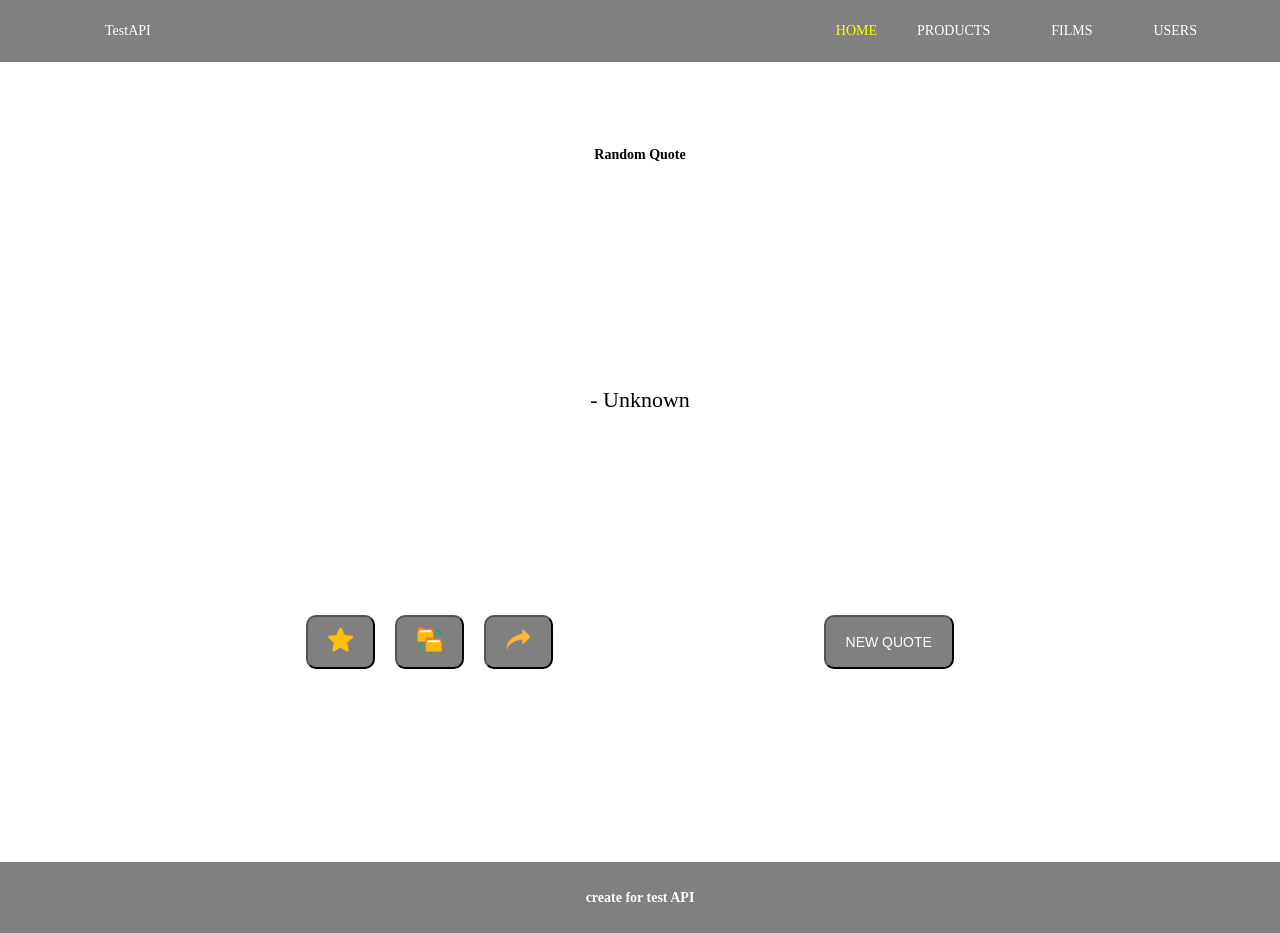
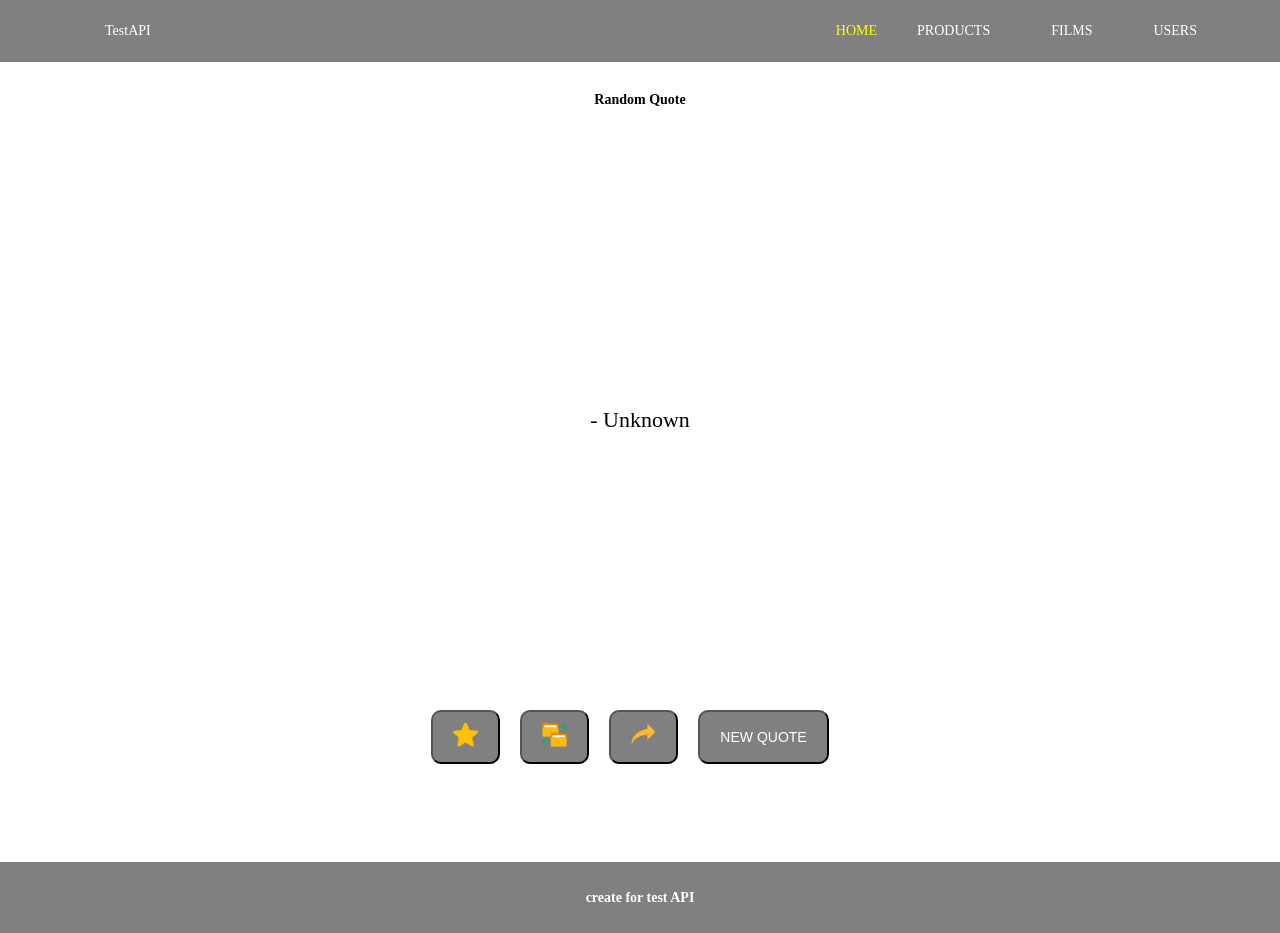
Before and after one commit to onikaChorba/testAPI, a Next.js app: page / in a window 1280 px wide. Built offline with nearby package versions, Linux system fonts and the light colour scheme.

Commit message:
feat: add redux in quote block, create action and slice quote

```diff
--- a/components/Quotes/Quotes.tsx
+++ b/components/Quotes/Quotes.tsx
@@ -1,70 +1,18 @@
 import Head from "next/head";
 import QuotesBlock from "../QuotesBlock/QuotesBlock";
-import React, { useState, useEffect } from "react";
+import React from "react";
 import styles from "../QuotesBlock/QuotesBlock.module.scss";
 
-interface QuotesType {
-  text: string;
-  author: string;
-}
 
 export default function Quotes() {
-
-  const [quote, setQuote] = useState<QuotesType>({ text: "", author: "" });
-  const [copied, setCopied] = useState(false);
-
-  const getNewQuote = ():void => {
-    fetch("https://type.fit/api/quotes")
-      .then((response) => response.json())
-      .then((data) => {
-        const randomIndex = Math.floor(Math.random() * data.length);
-        setQuote(data[randomIndex]);
-      });
-  };
-
-  function addToFavorites() {
-    const favorites = JSON.parse(localStorage.getItem("favoriteQuotes") ?? "[]");
-    favorites.push(quote);
-    localStorage.setItem("favoriteQuotes", JSON.stringify(favorites));
-  }
-
-  function handleAddToFavorites() {
-    addToFavorites();
-    alert("Цитату додано до списку улюблених!");
-  }
-
-  function copyToClipboard() {
-    navigator.clipboard.writeText(`${quote.text} - ${quote.author}`);
-    setCopied(true);
-  }
-
-  const handleClickShare = () => {
-    window.open(`https://twitter.com/intent/tweet?text=${quote.text}`);
-  };
-
-  useEffect(() => {
-    setCopied(false);
-  }, [quote]);
-
-
   return (
-    <div className="wrapper quote">
+    <div>
       <div className={styles.quoteBlock}>
         <Head>
           <title>Quotes</title>
         </Head>
         <h1>Random Quote</h1>
-        {quote && <QuotesBlock text={quote.text} author={quote.author} />}
-        <div className={styles.quoteButtonBlock}>
-          <div className={styles.quoteButtonBlock__share}>
-          <button  className={styles.quoteButton} onClick={handleAddToFavorites}><img src="/star.png" width={25}/> </button>
-          <button  className={styles.quoteButton} onClick={copyToClipboard}><img src={copied ? '/check.png':"/data-transfer.png" } width={25}/></button>
-          <button  className={styles.quoteButton} onClick={handleClickShare}><img src="/share.png" width={25}/></button>
-          </div>
-          <button onClick={getNewQuote} className={styles.quoteButton}>
-          New Quote
-        </button>
-        </div>
+        <QuotesBlock/>
       </div>
     </div>
   );
--- a/components/QuotesBlock/QuotesBlock.module.scss
+++ b/components/QuotesBlock/QuotesBlock.module.scss
@@ -5,8 +5,8 @@
   flex-direction: column;
   align-items: center;
   justify-content: center;
-  margin: 3%;
-  min-height: 400px;
+  min-height: 600px;
+  min-width: 100%;
 }
 .quoteText {
   font-size: 36px;
@@ -26,10 +26,6 @@
   flex-wrap: wrap;
   justify-content: center;
   width: 100%;
-  @include screen-tb {
-    width: 80%;
-    justify-content: space-between;
-  }
   &__share {
     display: flex;
     justify-content: center;
--- a/components/QuotesBlock/QuotesBlock.tsx
+++ b/components/QuotesBlock/QuotesBlock.tsx
@@ -1,11 +1,52 @@
 import styles from "./QuotesBlock.module.scss";
 import { quoteType } from "@component/tipes";
+import { useDispatch, useSelector } from 'react-redux';
+import { getNewQuote } from '../../store/quoteActions';
+import { addToFavorites } from '../../store/quoteActions';
+import { copyToClipboard } from "../../store/quoteActions";
+import { clickShare } from "../../store/quoteActions";
 
-export default function QuotesBlock({ text, author }:quoteType) {
+interface quotesType {
+ quote: quoteType,
+}
+
+export default function QuotesBlock() {
+
+  const dispatch = useDispatch();
+  const { quote, author } = useSelector((state: quotesType) => state.quote);
+
+  const handleNewQoute = () => {
+    dispatch(getNewQuote());
+  };
+
+  const handleAddToFavorites =()=>{
+    addToFavorites(quote, author);
+    console.log("Цитату додано до списку улюблених!");
+  }
+  const handleCoppy = ()=>{
+    copyToClipboard(quote, author);
+    console.log("Цитату скопійовано!");
+  }
+  const handleShare = ()=>{
+    clickShare (quote, author);
+  }
+
   return (
-    <div className={styles.quoteBlock}>
-      <p className={styles.quoteText}>{text}</p>
-      <p className={styles.quoteAutor}>- {author || "Unknown"}</p>
+    <div>
+      <div className={styles.quoteBlock}>
+        <p className={styles.quoteText}>{quote}</p>
+        <p className={styles.quoteAutor}>- {author || "Unknown"}</p>
+      </div>
+      <div className={styles.quoteButtonBlock}>
+        <div className={styles.quoteButtonBlock__share}>
+          <button  className={styles.quoteButton} onClick={handleAddToFavorites}><img src="/star.png" width={25}/> </button>
+          <button  className={styles.quoteButton} onClick={handleCoppy}><img src="/data-transfer.png" width={25}/></button>
+          <button  className={styles.quoteButton} onClick={handleShare}><img src="/share.png" width={25}/></button>
+        </div>
+        <button onClick={handleNewQoute} className={styles.quoteButton}>
+          New Quote
+        </button>
+      </div>
     </div>
   );
 }
--- a/store/index.js
+++ b/store/index.js
@@ -1,7 +1,9 @@
 import { configureStore } from "@reduxjs/toolkit";
 import usersSlice from "./usersSlice";
+import quoteSlice from "./quotesSlice";
 export const store = configureStore({
   reducer: {
     users: usersSlice,
+    quote: quoteSlice,
   },
 });
--- /dev/null
+++ b/store/quoteActions.tsx
@@ -0,0 +1,24 @@
+
+import { setQuote } from './quotesSlice';
+
+export const getNewQuote = (): any=> async (dispatch:any) => {
+  const response = await fetch('https://type.fit/api/quotes');
+  const data = await response.json();
+  const randomIndex = Math.floor(Math.random() * data.length);
+  const { text, author } = data[randomIndex];
+  dispatch(setQuote({ quote: text, author }));
+};
+
+export const addToFavorites = (quote: string, author: string) => {
+  const favorites = JSON.parse(localStorage.getItem("favoriteQuotes") ?? "[]");
+  favorites.push({ quote, author });
+  localStorage.setItem("favoriteQuotes", JSON.stringify(favorites));
+}
+
+export const copyToClipboard = (quote: string, author: string)=>{
+  navigator.clipboard.writeText(`${quote} - ${author}`)
+}
+
+export const clickShare = (quote: string, author: string)=>{
+   window.open(`https://twitter.com/intent/tweet?text=${quote}`);
+}
--- /dev/null
+++ b/store/quotesSlice.tsx
@@ -0,0 +1,25 @@
+import { createSlice, PayloadAction } from "@reduxjs/toolkit";
+
+interface QuoteState {
+  quote: string;
+  author: string;
+}
+
+const initialState: QuoteState ={
+  quote: "",
+  author: ""
+};
+
+const quoteSlice = createSlice({
+  name: 'quote',
+  initialState,
+  reducers: {
+    setQuote: (state, action: PayloadAction<{quote: string, author: string}>) => {
+      state.quote = action.payload.quote;
+      state.author = action.payload.author;
+    },
+  },
+});
+
+export const { setQuote } = quoteSlice.actions;
+export default quoteSlice.reducer;
--- a/tipes.tsx
+++ b/tipes.tsx
@@ -1,4 +1,3 @@
-import { FC } from "react"
 
 export type productsType = {
   id: string,
@@ -10,7 +9,7 @@ export type productsType = {
 }
 
 export type quoteType={
-  text: string,
+  quote: string,
   author: string,
 }
 export type gendersType = Array<string>
--- a/tsconfig.json
+++ b/tsconfig.json
@@ -18,6 +18,6 @@
       "@component/*": ["./*"]
     }
   },
-  "include": ["next-env.d.ts", "**/*.ts", "**/*.tsx", "pages/404.js", "pages/products.tsx", "components/Products/Products.js", "components/QuotesBlock/QuotesBlock.tsx", "components/Quotes/Quotes.tsx", "pages/index.js", "pages/users.js"],
+  "include": ["next-env.d.ts", "**/*.ts", "**/*.tsx", "pages/404.js", "pages/products.tsx", "components/Products/Products.js", "components/QuotesBlock/QuotesBlock.tsx", "components/Quotes/Quotes.tsx", "pages/index.js", "pages/users.js", "components/UsersBlock/UsersBlock.jsx"],
   "exclude": ["node_modules"]
 }
```
Also changed, not shown: components/UsersBlock/UsersBlock.jsx (added, +41 -0 lines), pages/users.js (+6 -35 lines), components/UsersBlock/UsersBlock.module.scss (renamed from styles/users.module.scss).
